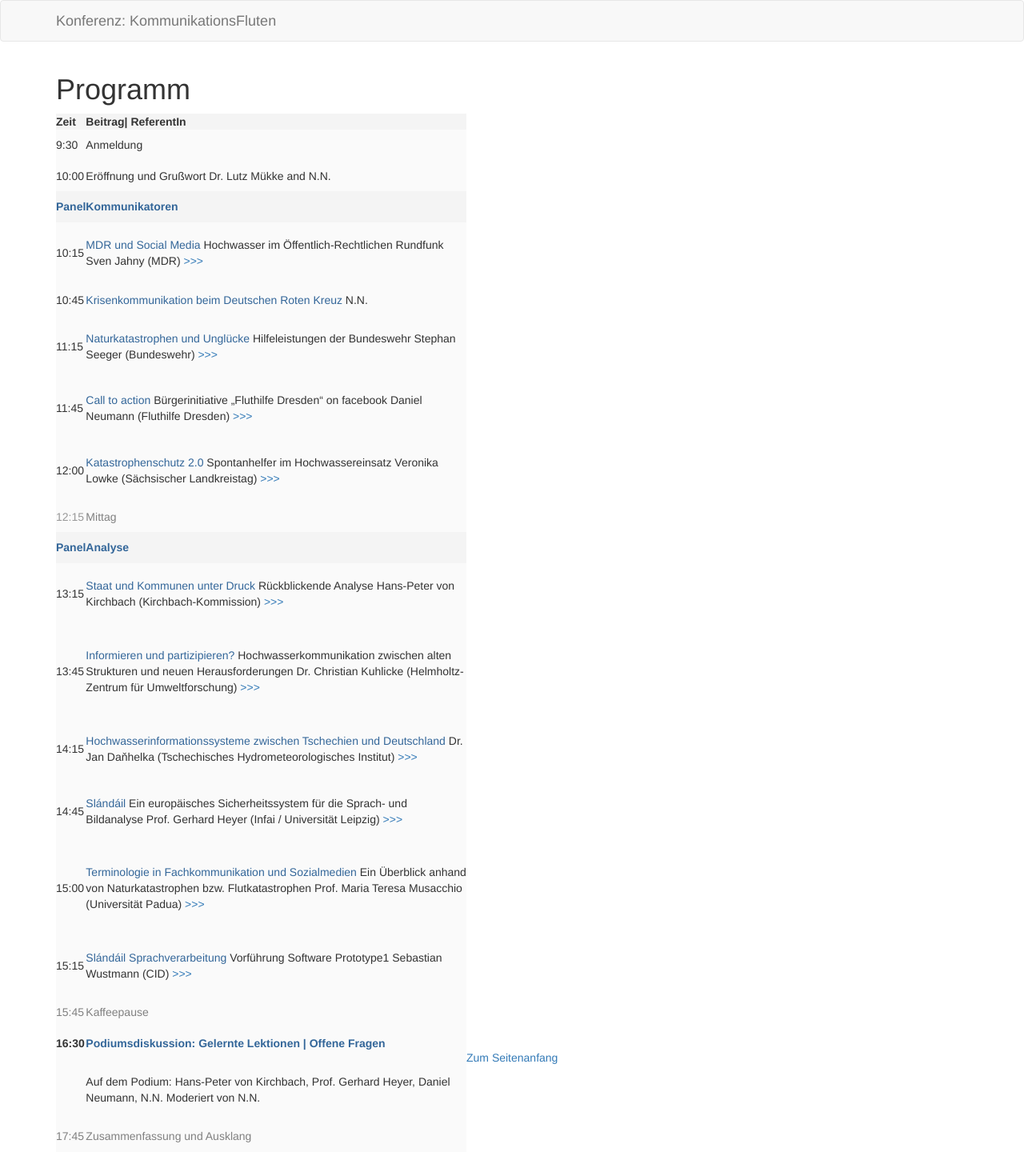
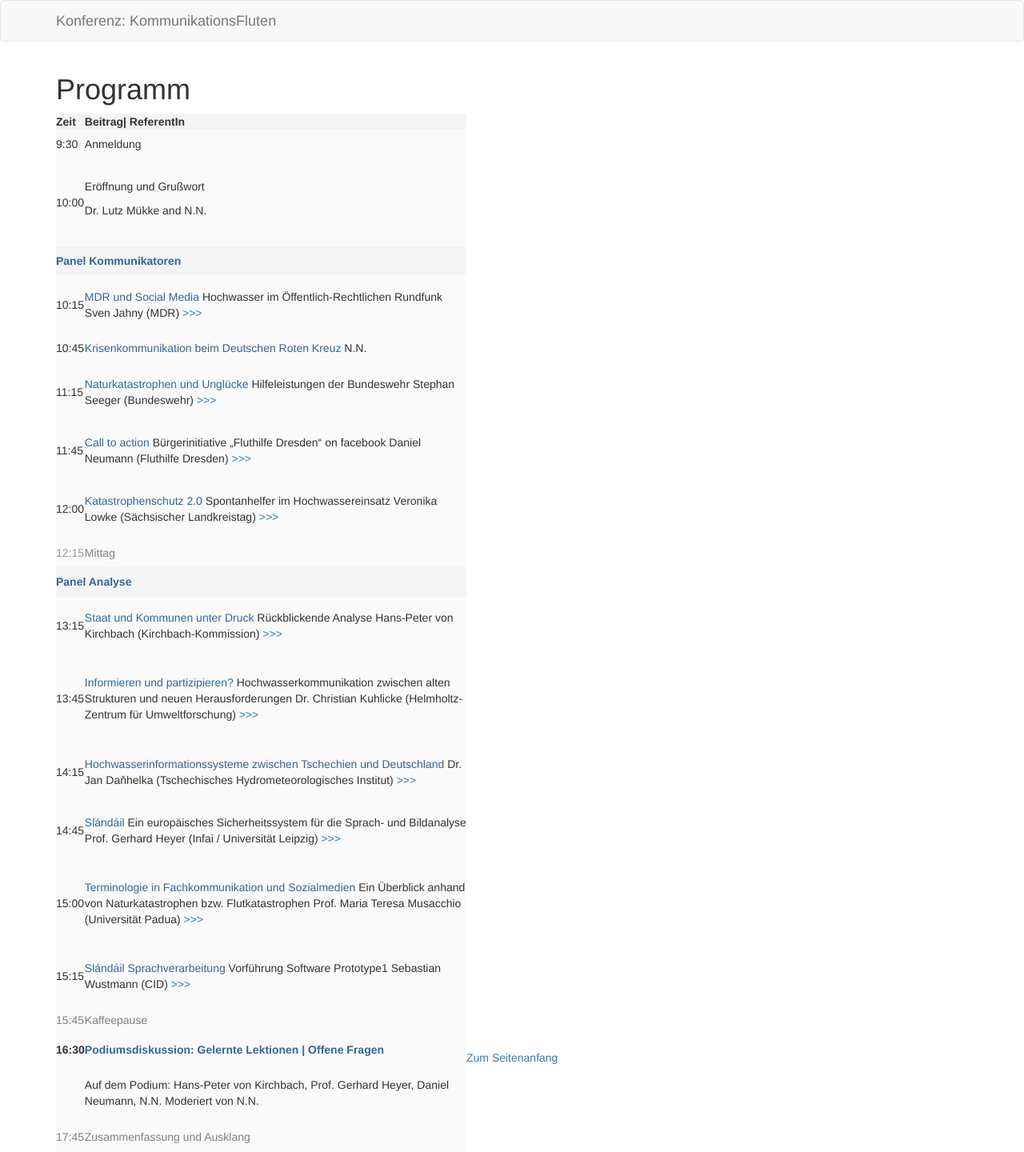
Before and after one commit to susedev/test, a Jekyll site: the page built from programm-uebersicht.html, in a window 1280 px wide. Shown: the whole page at 80% size. Built offline with Jekyll 4.4.1, drawn with Linux system fonts in a browser that asks for light colours.

Commit message:
Edit from JekyllCMS

```diff
--- a/programm-uebersicht.html
+++ b/programm-uebersicht.html
@@ -15,11 +15,14 @@ title: Programm
 		</tr>
 		<tr>
 			<td style="background-color: rgb(250, 250, 250); border-color: rgb(255, 255, 255);">10:00</td>
-			<td style="background-color: rgb(250, 250, 250); border-color: rgb(255, 255, 255);">Er&ouml;ffnung und Gru&szlig;wort Dr. Lutz M&uuml;kke and N.N.</td>
+			<td style="background-color: rgb(250, 250, 250); border-color: rgb(255, 255, 255);">
+			<p>Er&ouml;ffnung und Gru&szlig;wort</p>
+
+			<p>Dr. Lutz M&uuml;kke and N.N.</p>
+			</td>
 		</tr>
 		<tr>
-			<th style="background-color: rgb(244, 244, 244); border-color: rgb(255, 255, 255);"><span style="color: #336699;"><strong>Panel</strong></span></th>
-			<th style="background-color: rgb(244, 244, 244); border-color: rgb(255, 255, 255);"><strong><span style="color: #000080;"><span style="color: #336699;">Kommunikatoren</span> </span></strong></th>
+			<th colspan="2" style="background-color: rgb(244, 244, 244); border-color: rgb(255, 255, 255); text-align: left;"><span style="color: #336699;"><strong>Panel</strong></span><strong><span style="color: #000080;"><span style="color: #336699;"> Kommunikatoren</span> </span></strong></th>
 		</tr>
 		<tr>
 			<td style="background-color: rgb(250, 250, 250); border-color: rgb(255, 255, 255);">10:15</td>
@@ -46,8 +49,7 @@ title: Programm
 			<td style="background-color: rgb(250, 250, 250); border-color: rgb(255, 255, 255);"><span style="color: #808080;">Mittag</span></td>
 		</tr>
 		<tr>
-			<th style="background-color: rgb(244, 244, 244); border-color: rgb(255, 255, 255);"><span style="color: #336699;"><strong>Panel</strong></span></th>
-			<th style="background-color: rgb(244, 244, 244); border-color: rgb(255, 255, 255);"><span style="color: #336699;"><strong>Analyse</strong></span></th>
+			<th colspan="2" style="background-color: rgb(244, 244, 244); border-color: rgb(255, 255, 255);"><span style="color: #336699;"><strong>Panel </strong></span><span style="color: #336699;"><strong>Analyse</strong></span></th>
 		</tr>
 		<tr>
 			<td style="background-color: rgb(250, 250, 250); border-color: rgb(255, 255, 255);">13:15</td>
```
